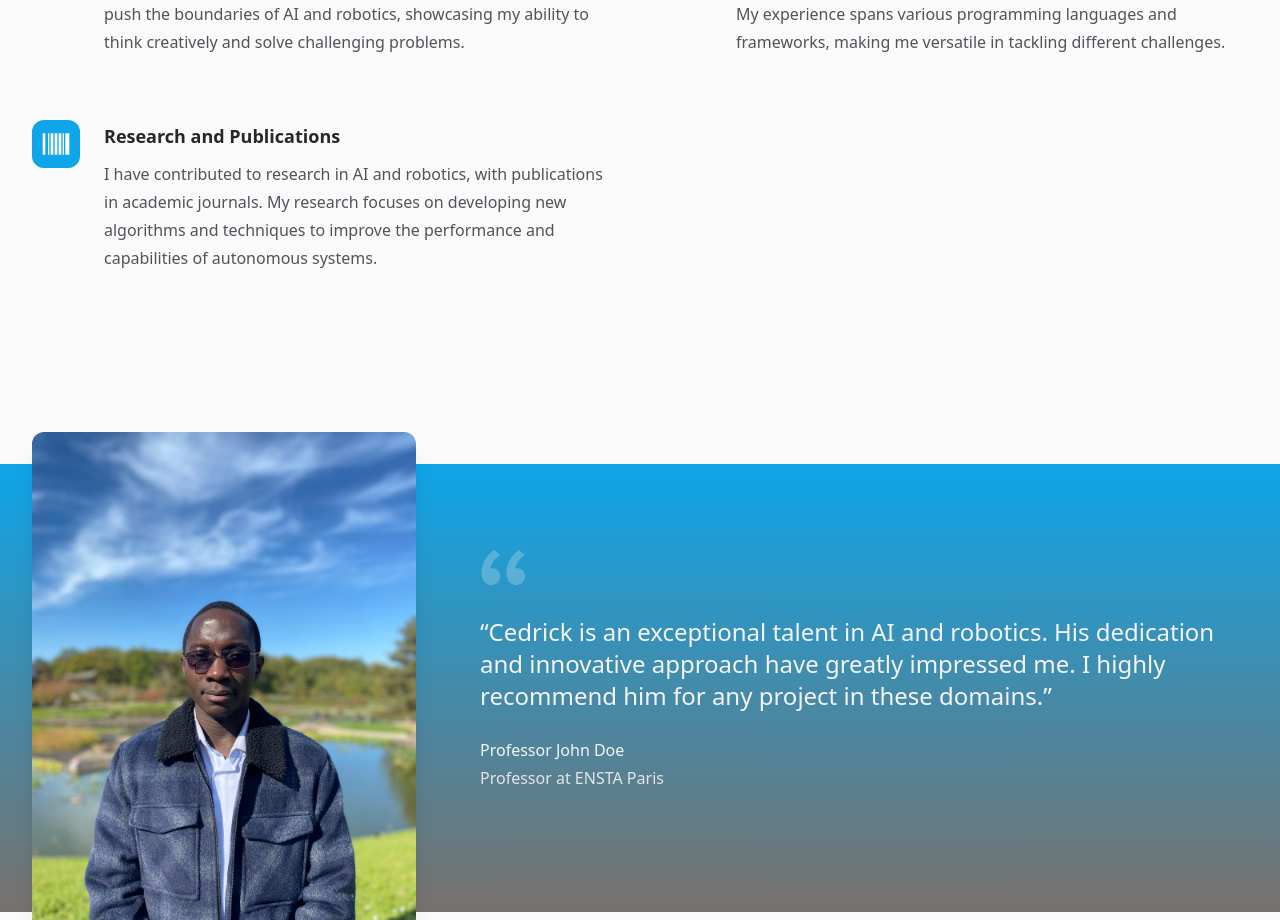
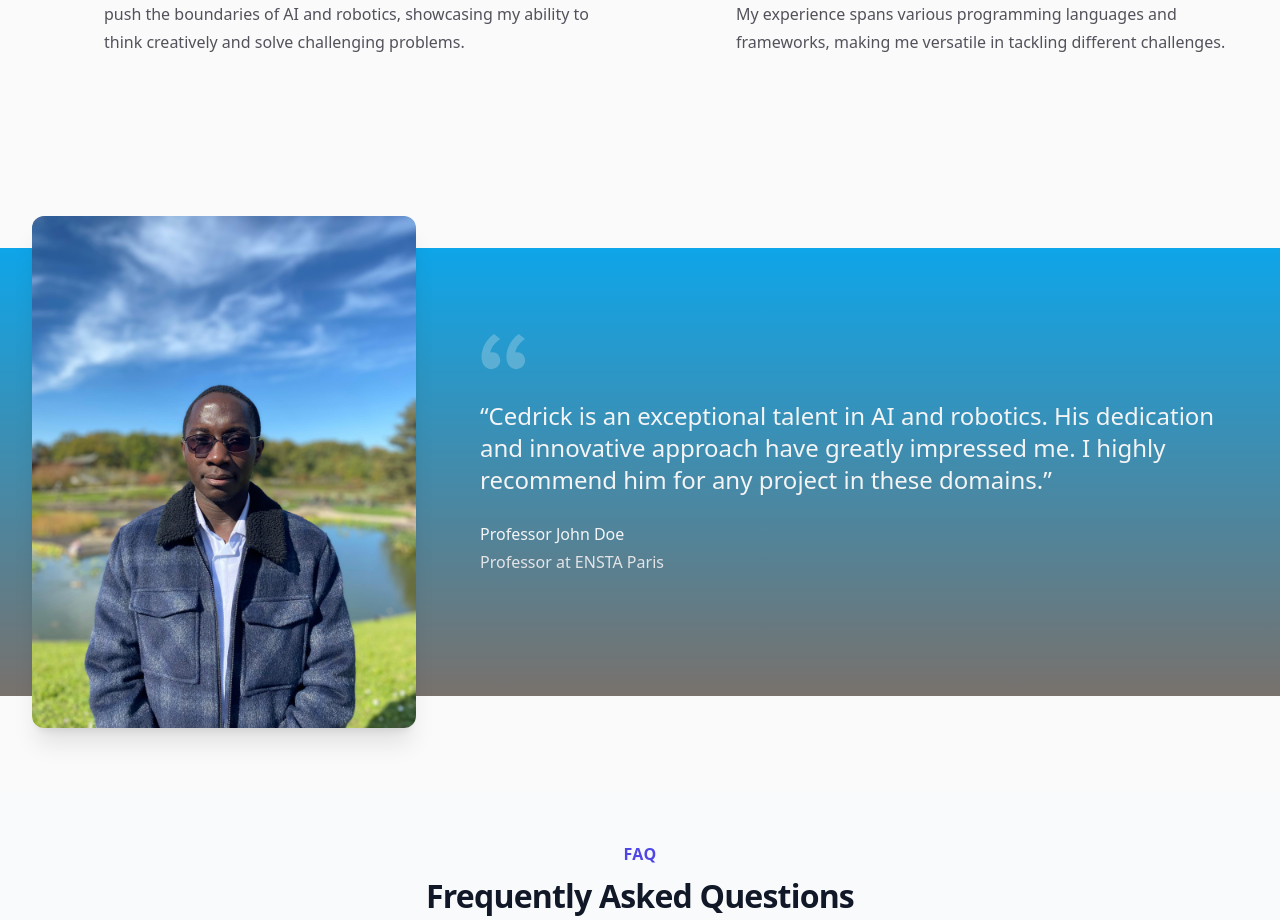
Before and after one commit to cedrick-tchakonte/cedrick-tchakonte.github.io, a Next.js app: page / in a window 1280 px wide. Shown: the part 1120-2040 px from the top of the page. Built offline with nearby package versions, Linux system fonts and the light colour scheme.

Commit message:
I have contributed to research in AI and robotics, with publications in academic journals. My research focuses on developing new algorithms and techniques to improve the performance and capabilities of autonomous systems.

```diff
--- a/src/components/FeatureSection.jsx
+++ b/src/components/FeatureSection.jsx
@@ -28,12 +28,12 @@ const features = [
       'I have a strong background in coding and software development. I enjoy creating efficient and scalable solutions to complex problems. My experience spans various programming languages and frameworks, making me versatile in tackling different challenges.',
     icon: IoCodeWorkingOutline,
   },
-  {
-    name: 'Research and Publications',
-    description:
-      'I have contributed to research in AI and robotics, with publications in academic journals. My research focuses on developing new algorithms and techniques to improve the performance and capabilities of autonomous systems.',
-    icon: RiBarcodeLine,
-  },
+  // {
+  //   name: 'Research and Publications',
+  //   description:
+  //     'I have contributed to research in AI and robotics, with publications in academic journals. My research focuses on developing new algorithms and techniques to improve the performance and capabilities of autonomous systems.',
+  //   icon: RiBarcodeLine,
+  // },
 ]
 const FeatureSection = () => {
   return (
```
